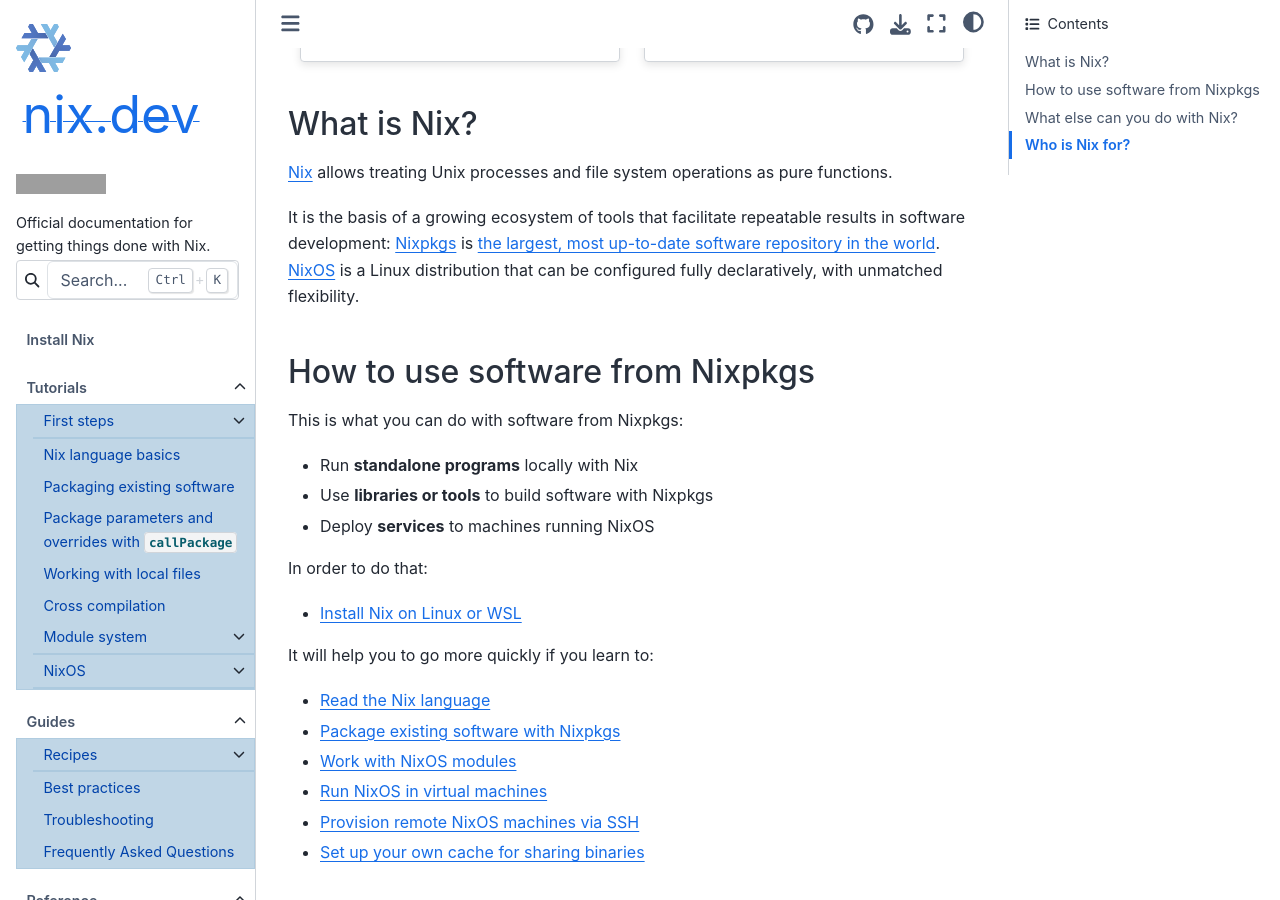
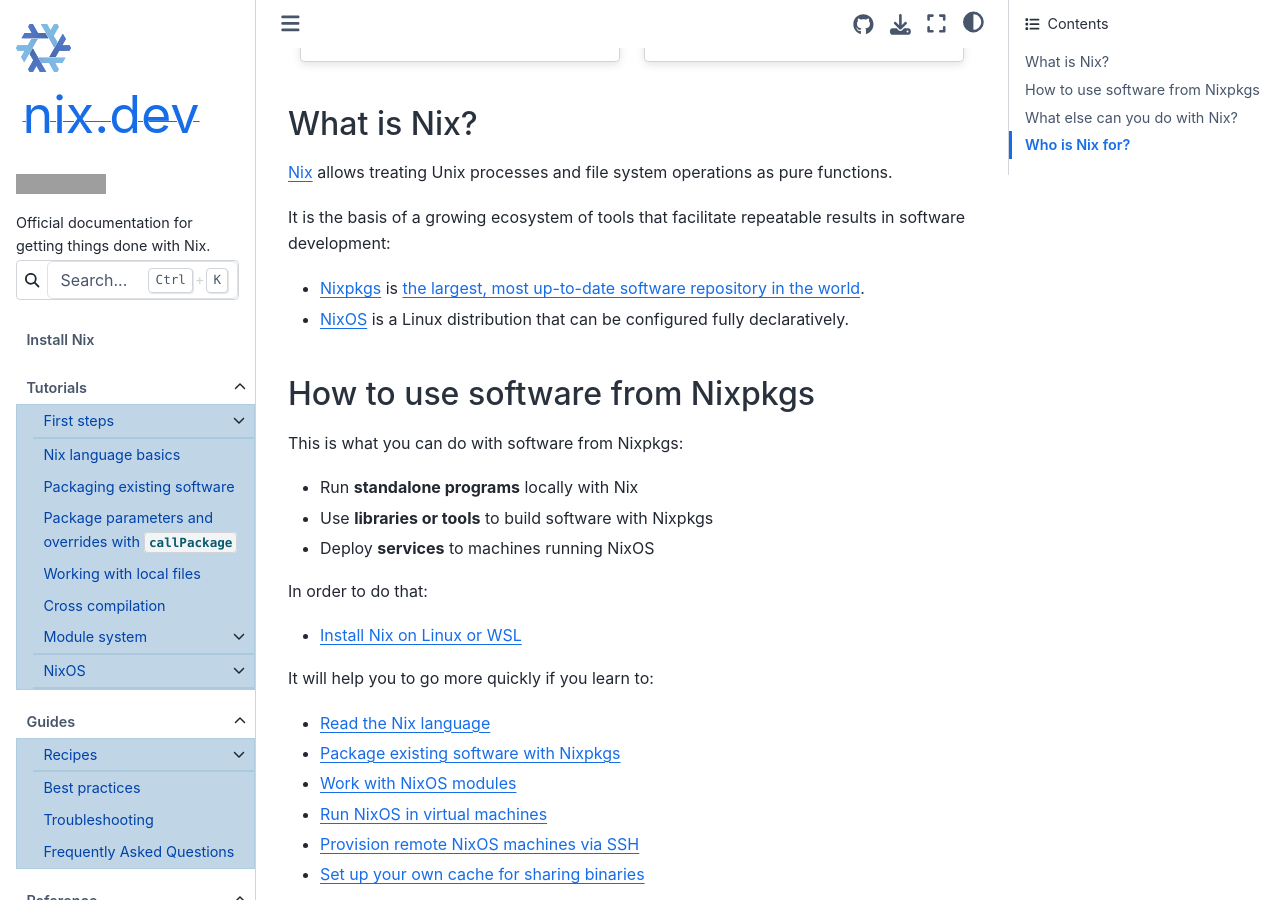
Before and after one commit to NixOS/nix.dev, a Sphinx documentation site: the page built from source/index.md, in a window 1280 px wide and 900 px high, scrolled down 429 px. Built offline with Sphinx 7.4.7 and the Sphinx Book theme 1.1.4, drawn with Linux system fonts in a browser that asks for light colours; grey boxes are pictures that could not be loaded.

Commit message:
Update source/index.md
Co-authored-by: Valentin Gagarin <valentin@gagarin.work>

```diff
--- a/source/index.md
+++ b/source/index.md
@@ -55,8 +55,8 @@
 [Nix](https://github.com/NixOS/nix) allows treating Unix processes and file system operations as pure functions.
 
 It is the basis of a growing ecosystem of tools that facilitate repeatable results in software development:
-[Nixpkgs](https://github.com/nixos/nixpkgs) is [the largest, most up-to-date software repository in the world](https://repology.org/repositories/graphs).
-[NixOS](https://github.com/NixOS/nixpkgs/tree/master/nixos) is a Linux distribution that can be configured fully declaratively, with unmatched flexibility.
+- [Nixpkgs](https://github.com/nixos/nixpkgs) is [the largest, most up-to-date software repository in the world](https://repology.org/repositories/graphs).
+- [NixOS](https://github.com/NixOS/nixpkgs/tree/master/nixos) is a Linux distribution that can be configured fully declaratively.
 
 ## How to use software from Nixpkgs
 
```
